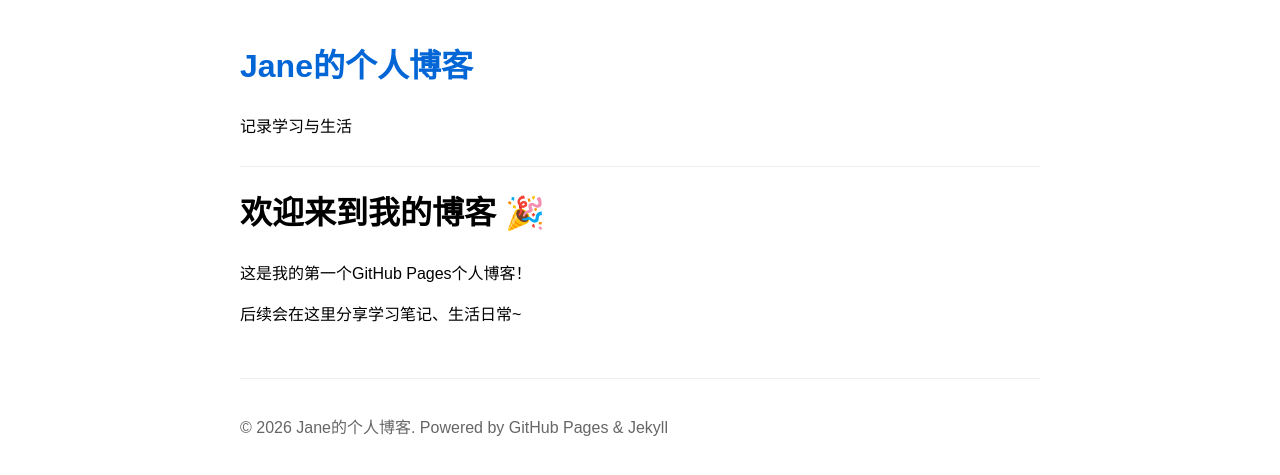
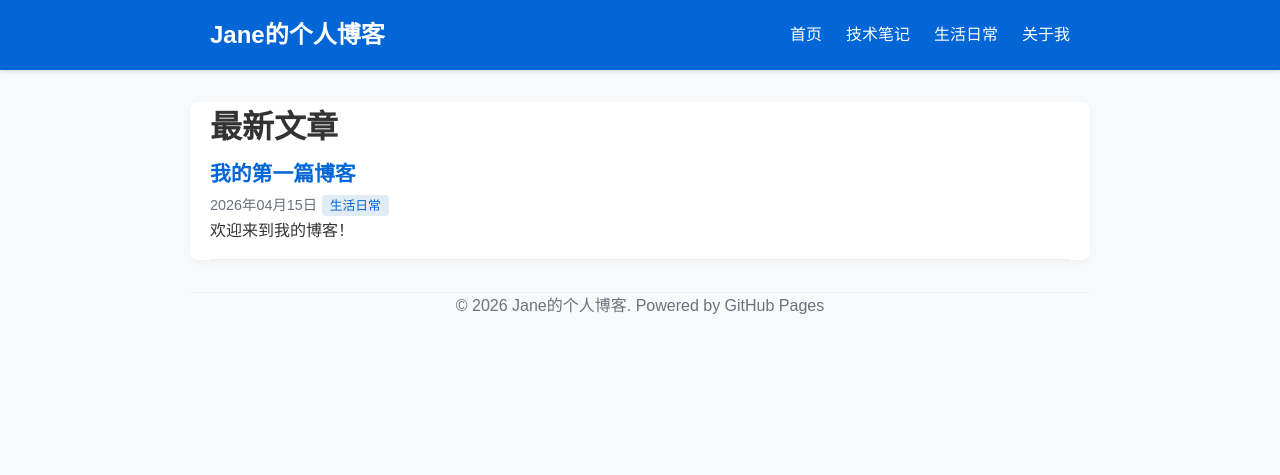
Before and after one commit to JaneMiraitowa/JaneMiraitowa.github.io, a Jekyll site: the page built from index.html, in a window 1280 px wide. Shown: the top 475 px of the page. Built offline with Jekyll 4.4.1, drawn with Linux system fonts in a browser that asks for light colours; the list of posts is cut into pages by our own code.

Commit message:
升级完整博客模板

```diff
--- a/_config.yml
+++ b/_config.yml
@@ -1,11 +1,26 @@
-# 博客基础配置（你可以改成自己的信息）
 title: Jane的个人博客
-description: 记录学习与生活
-baseurl: "" # 不用改，仓库名是xxx.github.io就留空
-url: "https://JaneMiraitowa.github.io" # 改成你的博客地址
+subtitle: 记录学习与生活
+description: 分享网络安全、技术学习、生活日常
+author: Jane
+baseurl: ""
+url: "https://JaneMiraitowa.github.io"
 
-# 主题配置（不用改）
 theme: minima
+
 plugins:
   - jekyll-feed
   - jekyll-seo-tag
+  - jekyll-paginate
+
+paginate: 5
+paginate_path: "/page/:num/"
+
+navigation:
+  - name: 首页
+    url: /
+  - name: 技术笔记
+    url: /category/tech/
+  - name: 生活日常
+    url: /category/life/
+  - name: 关于我
+    url: /about/
--- a/_layouts/default.html
+++ b/_layouts/default.html
@@ -3,25 +3,48 @@
 <head>
 <meta charset="UTF-8">
 <meta name="viewport" content="width=device-width, initial-scale=1.0">
-    <title>{{ site.title }}</title>
+<title>{% if page.title %}{{ page.title }} | {% endif %}{{ site.title }}</title>
 <style>
-        /* 简单美化样式，不用改 */
-        body { font-family: 微软雅黑, sans-serif; max-width: 800px; margin: 0 auto; padding: 20px; line-height: 1.6; }
-        header { border-bottom: 1px solid #eee; padding-bottom: 10px; margin-bottom: 20px; }
-        a { color: #0366d6; text-decoration: none; }
-        a:hover { text-decoration: underline; }
+*{margin:0;padding:0;box-sizing:border-box}
+body{font-family:"Microsoft YaHei",sans-serif;line-height:1.6;color:#333;background:#f8f9fa}
+.container{max-width:900px;margin:0 auto;padding:0 20px}
+header{background:#0366d6;color:white;padding:1rem 0;margin-bottom:2rem;box-shadow:0 2px 4px #0000001a}
+.nav-container{display:flex;justify-content:space-between;align-items:center}
+.site-title{font-size:1.5rem;font-weight:bold;color:white;text-decoration:none}
+.nav-links{list-style:none;display:flex;gap:1.5rem}
+.nav-links a{color:white;text-decoration:none}
+.nav-links a:hover{opacity:.8}
+main{background:white;padding:2rem;border-radius:8px;box-shadow:0 2px 8px #00000008}
+.post-list{list-style:none}
+.post-list li{margin-bottom:2rem;padding-bottom:1rem;border-bottom:1px solid #eee}
+.post-link{color:#0366d6;text-decoration:none;font-size:1.3rem;font-weight:bold}
+.post-meta{color:#6a737d;font-size:.9rem;margin:.5rem 0}
+.post-categories a{background:#e1ecf4;color:#0366d6;padding:.2rem .5rem;border-radius:4px;font-size:.8rem;margin-right:.3rem;text-decoration:none}
+.pagination{margin-top:2rem;text-align:center}
+.pagination a,.pagination em{padding:.5rem .8rem;margin:0 .2rem;border:1px solid #ddd;border-radius:4px;text-decoration:none;color:#0366d6}
+.pagination em{background:#0366d6;color:white}
+footer{text-align:center;padding:2rem 0;color:#6a737d;margin-top:2rem;border-top:1px solid #eee}
+@media(max-width:768px){.nav-container{flex-direction:column;gap:1rem}}
 </style>
 </head>
 <body>
 <header>
-        <h1><a href=" ">{{ site.title }}</a ></h1>
-        <p>{{ site.description }}</p >
+  <div class="container nav-container">
+    <a href=" '/' | relative_url }}" class="site-title">{{ site.title }}</a >
+    <nav>
+      <ul class="nav-links">
+        {% for item in site.navigation %}
+        <li><a href="{{ item.url }}">{{ item.name }}</a ></li>
+        {% endfor %}
+      </ul>
+    </nav>
+  </div>
 </header>
-    <main>
+<main class="container">
   {{ content }}
 </main>
-    <footer style="margin-top: 50px; padding-top: 20px; border-top: 1px solid #eee; color: #666;">
-        <p>© {{ site.time | date: '%Y' }} {{ site.title }}. Powered by GitHub Pages & Jekyll</p >
+<footer class="container">
+  <p>© {{ site.time | date: '%Y' }} {{ site.title }}. Powered by GitHub Pages</p >
 </footer>
 </body>
 </html>
--- /dev/null
+++ b/_plugins/category_generator.rb
@@ -0,0 +1,25 @@
+module Jekyll
+  class CategoryPageGenerator < Generator
+    safe true
+    def generate(site)
+      return unless site.layouts.key? 'category'
+      dir = site.config['category_dir'] || 'category'
+      site.categories.each do |category, posts|
+        site.pages << CategoryPage.new(site, site.source, File.join(dir, category), category, posts)
+      end
+    end
+  end
+
+  class CategoryPage < Page
+    def initialize(site, base, dir, category, posts)
+      @site = site
+      @base = base
+      @dir = dir
+      @name = 'index.html'
+      self.process(@name)
+      self.read_yaml(File.join(base, '_layouts'), 'category.html')
+      self.data['category'] = category
+      self.data['posts'] = posts
+    end
+  end
+end
--- a/index.html
+++ b/index.html
@@ -2,6 +2,53 @@
 layout: default
 title: 首页
 ---
-<h1>欢迎来到我的博客 🎉</h1>
-<p>这是我的第一个GitHub Pages个人博客！</p >
-<p>后续会在这里分享学习笔记、生活日常~</p >
+
+<div class="home">
+  <h1 class="page-heading">最新文章</h1>
+  <ul class="post-list">
+    {% for post in paginator.posts %}
+      <li>
+        <h2>
+          <a class="post-link" href=" ">
+            {{ post.title | escape }}
+          </a >
+        </h2>
+        <span class="post-meta">{{ post.date | date: "%Y年%m月%d日" }}</span>
+        {% if post.categories.size > 0 %}
+          <span class="post-categories">
+            {% for category in post.categories %}
+              <a href="/category/{{ category | slugify }}/">{{ category }}</a >
+            {% endfor %}
+          </span>
+        {% endif %}
+        <p>{{ post.excerpt | strip_html | truncatewords: 30 }}</p >
+      </li>
+    {% endfor %}
+  </ul>
+
+  {% if paginator.total_pages > 1 %}
+  <div class="pagination">
+    {% if paginator.previous_page %}
+      <a href="{{ paginator.previous_page_path | relative_url }}">&laquo; 上一页</a >
+    {% else %}
+      <span>&laquo; 上一页</span>
+    {% endif %}
+
+    {% for page in (1..paginator.total_pages) %}
+      {% if page == paginator.page %}
+        <em>{{ page }}</em>
+      {% elsif page == 1 %}
+        <a href="{{ '/' | relative_url }}">{{ page }}</a >
+      {% else %}
+        <a href="{{ site.paginate_path | relative_url | replace: ':num', page }}">{{ page }}</a >
+      {% endif %}
+    {% endfor %}
+
+    {% if paginator.next_page %}
+      <a href="{{ paginator.next_page_path | relative_url }}">下一页 &raquo;</a >
+    {% else %}
+      <span>下一页 &raquo;</span>
+    {% endif %}
+  </div>
+  {% endif %}
+</div>
```
Also changed, not shown: _layouts/category.html (added, +13 -0 lines), _layouts/post.html (added, +19 -0 lines), _posts/2026-04-15-我的第一篇博客.md (added, +17 -0 lines), about.md (added, +21 -0 lines). Lines whose indentation alone changed are shown as unchanged.
